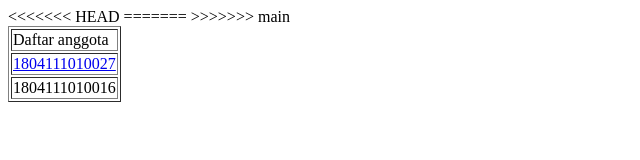
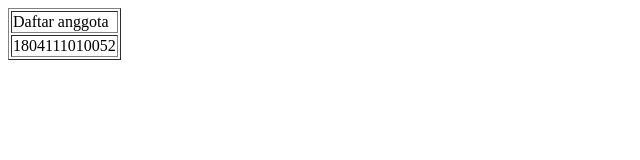
Before and after one commit to alzaadriansyah/TKT311-2020-RD3-MyEvaluation, a plain HTML site: page index.html in a window 1280 px wide. Shown: the whole page, without its empty margins (0-640 px from the left). Drawn offline with Linux system fonts and the light colour scheme.

Commit message:
Update file 1804111010052

```diff
--- a/index.html
+++ b/index.html
@@ -6,11 +6,9 @@
  <body>
  <table border=”0”>
  <tr><td>Daftar anggota</td></tr>
-<<<<<<< HEAD
- <tr><td><a href="1804111010027.html">1804111010027</a></td></tr>
-=======
- <tr><td><a href-"1804111010016.html">1804111010016 </a></td> </tr>
->>>>>>> main
+
+ <tr><td><a href-"1804111010052.html">1804111010052 </a></td> </tr>
+
  </table>
  </body>
 </html>
```
Also changed, not shown: 1804111010052.html (added).
